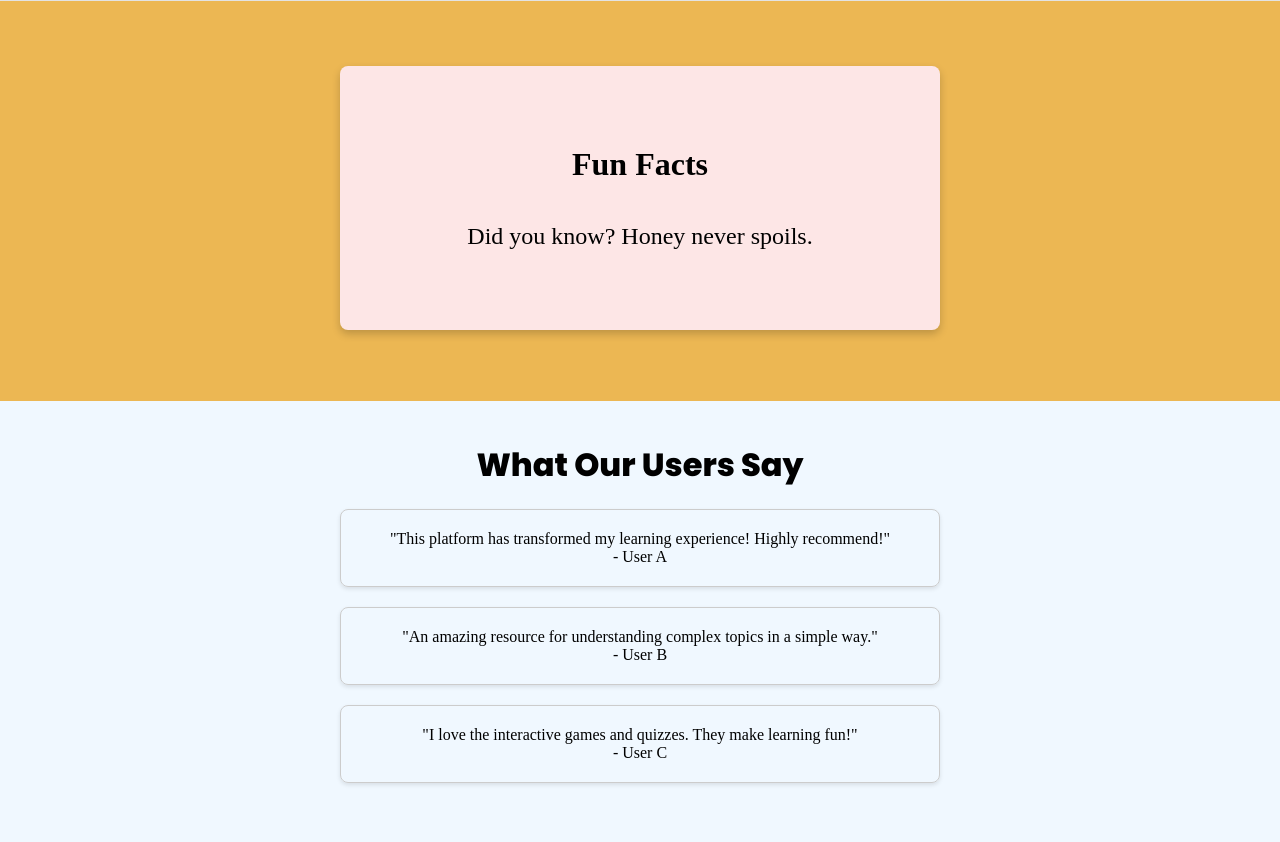
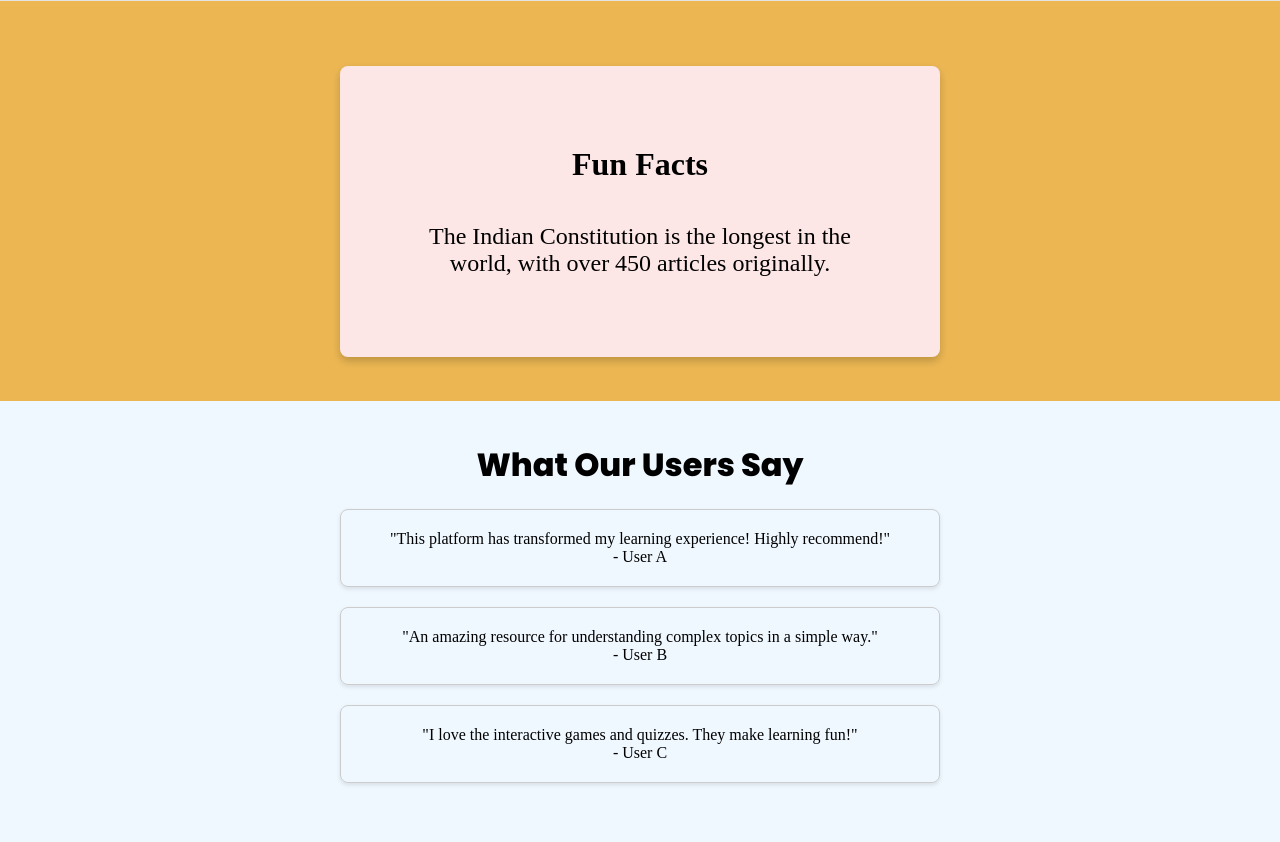
Before and after one commit to arz03/samatva, a Flask app: page / in a window 1280 px wide. Shown: the part 1904-2746 px from the top of the page. Run offline with Flask 3, Linux system fonts and the light colour scheme; parts of the project's set-up code (start-up, migrations or seed data) failed here and were passed over; some web fonts are replaced.

Commit message:
update funfacts

```diff
--- a/templates/home2.html
+++ b/templates/home2.html
@@ -474,14 +474,28 @@
             <p id="funFact" class="fun-fact"></p>
         <script>
             // List of 100 fun facts (replace these with actual fun facts)
-            const funFacts = [
-                "Did you know? Honey never spoils.",
-                "Bananas are berries, but strawberries aren't.",
-                "Octopuses have three hearts.",
-                "Humans share 50% of their DNA with bananas.",
-                "Cows have best friends and get stressed when separated.",
-                // Add the remaining 95 fun facts here
-            ];
+            const funFacts =[
+    "The Indian Constitution is the longest in the world, with over 450 articles originally.",
+    "Dr. B.R. Ambedkar is often called the 'Father of the Constitution' but was one of many contributors.",
+    "The Constitution has been amended over 100 times since its adoption in 1950.",
+    "The Constitution was originally written in English and translated into Hindi and other languages.",
+    "Only two original copies of the Constitution are kept in the Parliament House, one in English and one in Hindi.",
+    "The Constitution uniquely includes both Fundamental Rights and Fundamental Duties for citizens.",
+    "India’s Constitution describes India as a 'Sovereign Socialist Secular Democratic Republic.'",
+    "India was one of the first countries to implement universal adult franchise right after independence.",
+    "The Preamble’s wording was inspired by the American and French Constitutions but tailored to Indian values.",
+    "Indian Constitution allows the Supreme Court to review and strike down laws that violate it.",
+    "Directive Principles of State Policy are guidelines for the government but are not legally enforceable.",
+    "The Constitution provides special emergency powers to the President in times of national emergency.",
+    "The Indian Constitution incorporates Gandhiji’s concept of Satyagraha, a form of nonviolent protest.",
+    "The Constitution recognizes 22 official languages in the Eighth Schedule.",
+    "The Constitution Day, also known as Samvidhan Divas, is celebrated on November 26 each year.",
+    "The Chief Justice of India has the authority to recommend appointments of other judges.",
+    "The Constitution can be amended by Parliament, but some amendments require ratification by at least half of the states.",
+    "It is also a symbol of national identity, reflecting the aspirations and values of the Indian people.",
+    "Amartya Sen, a Nobel Laureate, has praised the Constitution for its commitment to social justice.",
+    "The Constituent Assembly debated the Constitution for over 2 years before its adoption."
+];
 
             let currentFactIndex = 0;
 
@@ -511,7 +525,7 @@
 
             // Start the cycle
             changeFunFact(); // Show the first fact immediately
-            setInterval(changeFunFact, 10000); // Change every 10 seconds
+            setInterval(changeFunFact, 15000); // Change every 15 seconds
         </script>
         </div>
     </div>
```
